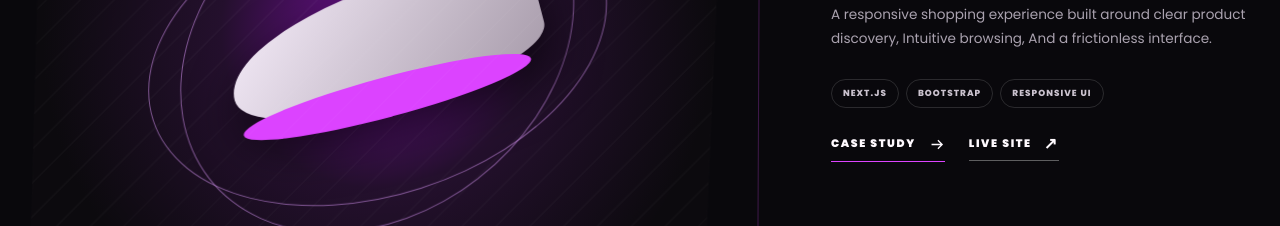
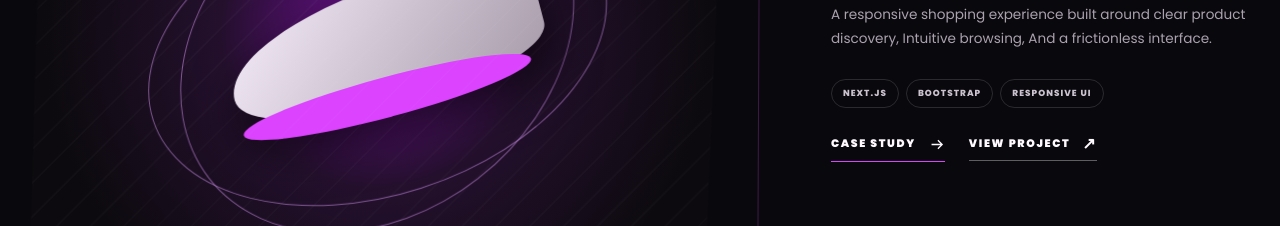
Before and after one commit to sophymengkorng/3D_Portfolio, a Next.js app: page / in a window 1280 px wide. Shown: the part 2960-3186 px from the top of the page. Built offline with nearby package versions, Linux system fonts and the light colour scheme.

Commit message:
Fix Name View project

```diff
--- a/components/PortfolioExperience.tsx
+++ b/components/PortfolioExperience.tsx
@@ -250,7 +250,7 @@ export default function PortfolioExperience() {
             {projects.map((project, index) => (
               <motion.article className={`project-row project-${project.className} ${index % 2 ? "project-reverse" : ""}`} key={project.number} initial={{ opacity: 0, y: 70 }} whileInView={{ opacity: 1, y: 0 }} viewport={{ once: true, margin: "-100px" }} transition={{ duration: 0.85, ease: [0.22, 1, 0.36, 1] }}>
                 <div className="project-art-wrap"><ProjectArtwork variant={project.className} /><span className="project-count">{project.number}</span></div>
-                <div className="project-copy"><p className="eyebrow">{project.type}</p><h3>{project.title.split("\n").map((line) => <span key={line}>{line}</span>)}</h3><p>{project.description}</p><div className="tag-list">{project.technologies.map((technology) => <span key={technology}>{technology}</span>)}</div><div className="project-links"><Link href={`/projects/${project.slug}`} className="case-link" aria-label={`View ${project.title.replace("\n", " ")} case study`}>Case study <ArrowIcon /></Link>{project.liveUrl && <a href={project.liveUrl} className="case-link case-link-live" target="_blank" rel="noopener noreferrer" aria-label={`Open ${project.title.replace("\n", " ")} live website in a new tab`}>Live site <span aria-hidden="true">↗</span></a>}</div></div>
+                <div className="project-copy"><p className="eyebrow">{project.type}</p><h3>{project.title.split("\n").map((line) => <span key={line}>{line}</span>)}</h3><p>{project.description}</p><div className="tag-list">{project.technologies.map((technology) => <span key={technology}>{technology}</span>)}</div><div className="project-links"><Link href={`/projects/${project.slug}`} className="case-link" aria-label={`View ${project.title.replace("\n", " ")} case study`}>Case study <ArrowIcon /></Link>{project.liveUrl && <a href={project.liveUrl} className="case-link case-link-live" target="_blank" rel="noopener noreferrer" aria-label={`Open ${project.title.replace("\n", " ")} live website in a new tab`}>View Project <span aria-hidden="true">↗</span></a>}</div></div>
               </motion.article>
             ))}
           </div>
```
